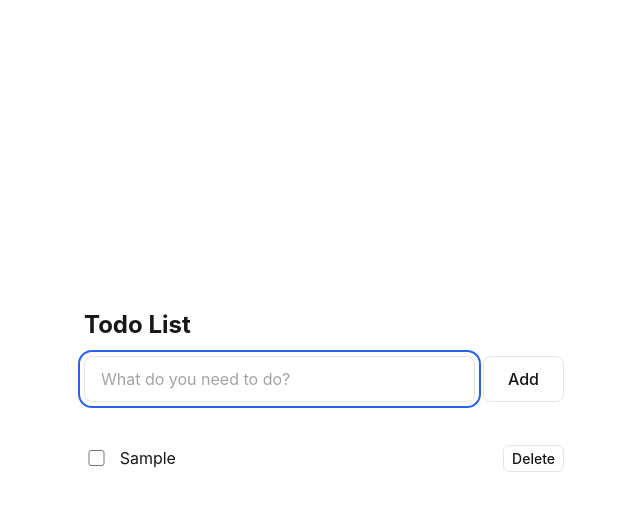
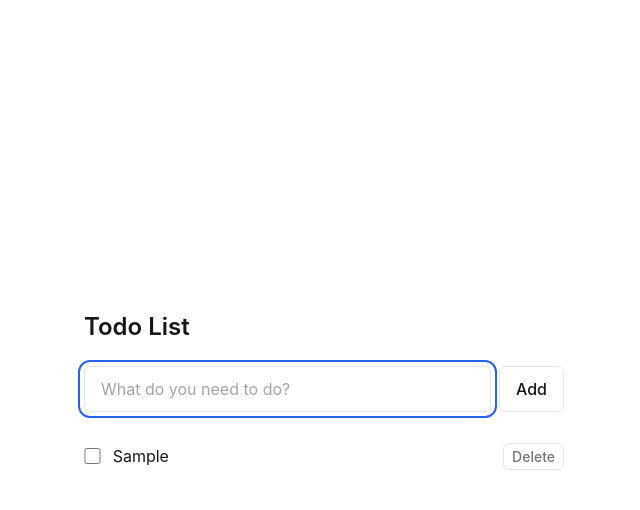
Before and after one commit to crisguardiola/to-do-app, a website built with Vite: page index.html in a window 1280 px wide. Both pictures are taken after typing "Sample" into the empty fields and a click on the button "Add". Shown: the whole page, without its empty margins (316-956 px from the left). Built offline with nearby package versions, Linux system fonts and the light colour scheme.

Commit message:
Add todo list HTML structure and styles

```diff
--- a/src/main.js
+++ b/src/main.js
@@ -76,12 +76,14 @@ function renderTodos() {
 
 document.querySelector('#app').innerHTML = `
   <div class="todo-app">
-    <h1>Todo List</h1>
-    <form id="todo-form" class="todo-form">
-      <input type="text" id="todo-input" placeholder="What do you need to do?" autocomplete="off" />
-      <button type="submit">Add</button>
+    <header class="todo-header">
+      <h1 class="todo-title">Todo List</h1>
+    </header>
+    <form id="todo-form" class="todo-form" aria-label="Add todo">
+      <input type="text" id="todo-input" class="todo-input" placeholder="What do you need to do?" autocomplete="off" aria-label="Todo description" />
+      <button type="submit" class="todo-add">Add</button>
     </form>
-    <ul id="todo-list" class="todo-list"></ul>
+    <ul id="todo-list" class="todo-list" aria-label="Todo items"></ul>
   </div>
 `
 
--- a/src/style.css
+++ b/src/style.css
@@ -86,12 +86,6 @@ body {
   min-height: 100vh;
 }
 
-h1 {
-  font-size: var(--font-size-2xl);
-  line-height: var(--line-height-tight);
-  margin-top: 0;
-}
-
 #app {
   max-width: 480px;
   margin: 0 auto;
@@ -103,15 +97,28 @@ h1 {
   text-align: left;
 }
 
+.todo-header {
+  margin-bottom: var(--space-xl);
+}
+
+.todo-title {
+  margin: 0;
+  font-size: var(--font-size-2xl);
+  font-weight: var(--font-weight-semibold);
+  line-height: var(--line-height-tight);
+  color: var(--color-text);
+}
+
 .todo-form {
   display: flex;
   gap: var(--space-sm);
   margin-bottom: var(--space-xl);
 }
 
-.todo-form input {
+.todo-form .todo-input {
   flex: 1;
-  border-radius: var(--radius-lg);
+  min-width: 0;
+  border-radius: var(--radius-md);
   border: 1px solid var(--color-border);
   padding: var(--space-md) var(--space-lg);
   font-size: var(--font-size-base);
@@ -120,11 +127,36 @@ h1 {
   color: var(--color-text);
 }
 
-.todo-form input::placeholder {
+.todo-form .todo-input::placeholder {
   color: var(--color-text-muted);
 }
 
-.todo-form input:focus {
+.todo-form .todo-input:focus {
+  outline: 2px solid var(--color-accent);
+  outline-offset: var(--space-xs);
+}
+
+.todo-form .todo-add {
+  flex-shrink: 0;
+  border-radius: var(--radius-md);
+  border: 1px solid var(--color-border);
+  padding: var(--space-md) var(--space-lg);
+  font-size: var(--font-size-base);
+  font-weight: var(--font-weight-medium);
+  font-family: var(--font-body);
+  background-color: var(--color-surface);
+  color: var(--color-text);
+  cursor: pointer;
+  transition: border-color 0.2s;
+}
+
+.todo-form .todo-add:hover {
+  border-color: var(--color-accent);
+  color: var(--color-accent);
+}
+
+.todo-form .todo-add:focus,
+.todo-form .todo-add:focus-visible {
   outline: 2px solid var(--color-accent);
   outline-offset: var(--space-xs);
 }
@@ -135,6 +167,7 @@ h1 {
   margin: 0;
 }
 
+/* ----- Todo items ----- */
 .todo-item {
   display: flex;
   align-items: center;
@@ -144,27 +177,42 @@ h1 {
   min-height: 2.5rem;
 }
 
+.todo-item:first-child {
+  padding-top: 0;
+}
+
 .todo-item:last-child {
   border-bottom: none;
 }
 
+/* Completion checkbox */
 .todo-item input[type="checkbox"] {
   width: 1.25em;
   height: 1.25em;
+  margin: 0;
   cursor: pointer;
   flex-shrink: 0;
+  accent-color: var(--color-accent);
+  border-radius: var(--radius-sm);
 }
 
+/* Item text */
 .todo-text {
   flex: 1;
+  min-width: 0;
+  font-size: var(--font-size-base);
+  line-height: var(--line-height-normal);
+  color: var(--color-text);
   word-break: break-word;
 }
 
+/* Completed state: strikethrough + muted */
 .todo-item.completed .todo-text {
   text-decoration: line-through;
   color: var(--color-completed);
 }
 
+/* Delete button */
 .todo-delete {
   border-radius: var(--radius-md);
   border: 1px solid var(--color-border);
@@ -173,9 +221,9 @@ h1 {
   font-weight: var(--font-weight-medium);
   font-family: var(--font-body);
   background-color: var(--color-surface);
-  color: var(--color-text);
+  color: var(--color-text-secondary);
   cursor: pointer;
-  transition: border-color 0.25s;
+  transition: border-color 0.2s, color 0.2s;
   flex-shrink: 0;
 }
 
```
